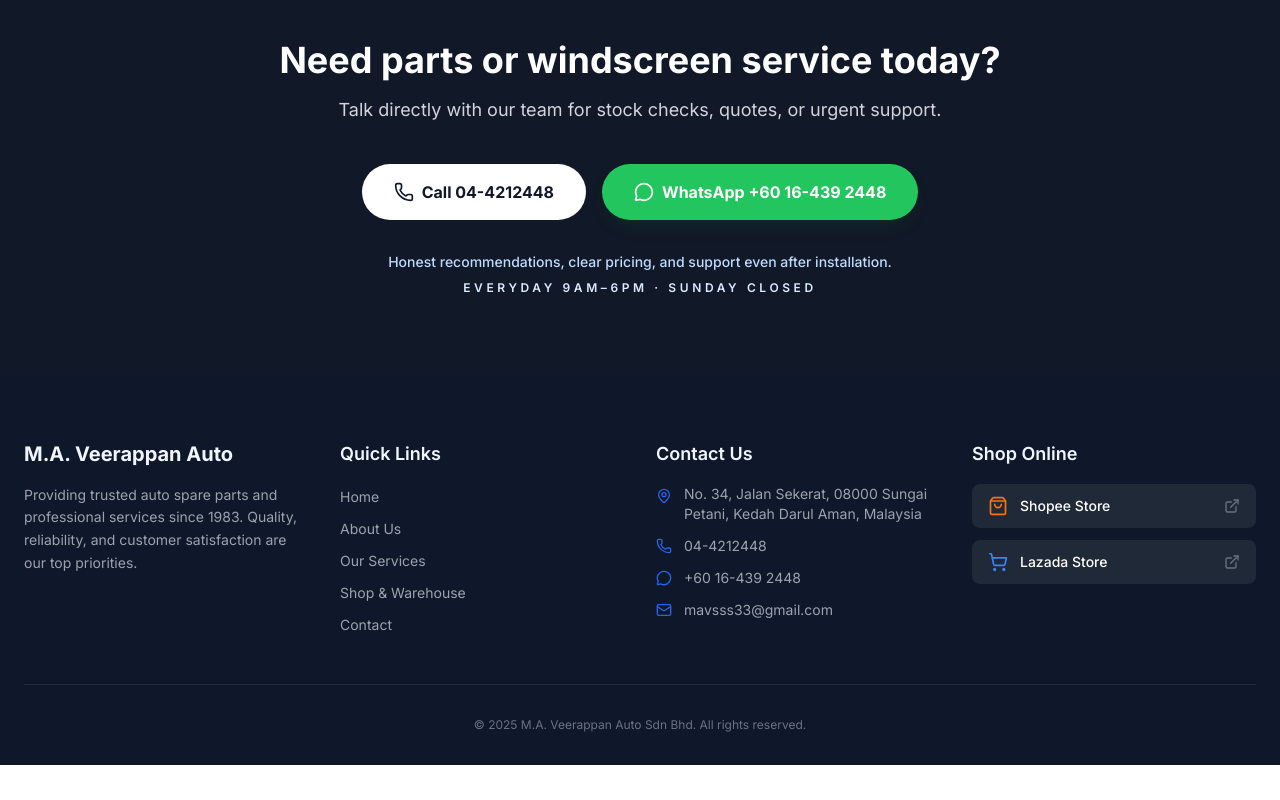
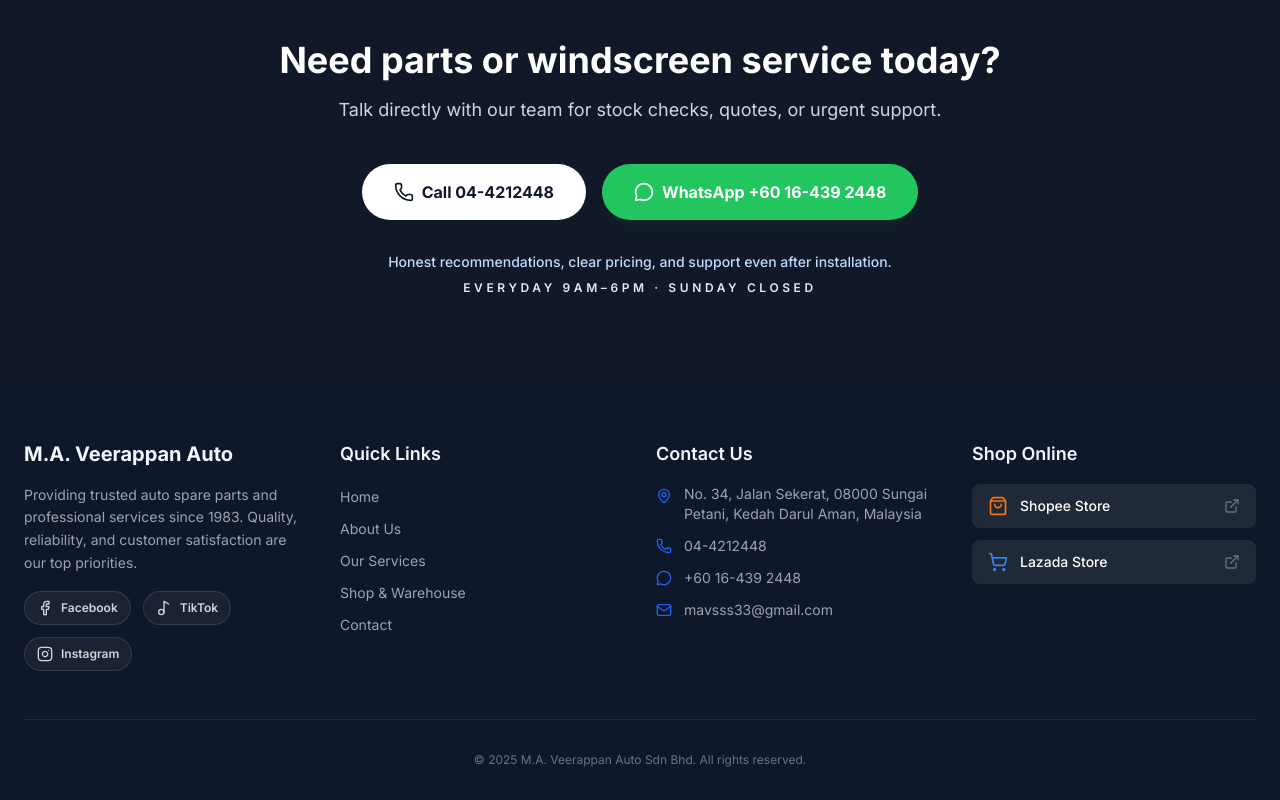
Before and after one commit to aurexissolution-web/mav, a React (Vite) app: page / in a window 1280 px wide. Shown: the part 4837-5637 px from the top of the page. Before the commit the page ends 5602 px from the top, so only its background shows below. Built offline with nearby package versions, Linux system fonts and the light colour scheme.

Commit message:
feat: add footer social icons

```diff
--- a/components/Footer.tsx
+++ b/components/Footer.tsx
@@ -1,10 +1,15 @@
 import React from 'react';
-import { MapPin, Phone, MessageCircle, Mail, ShoppingBag, ShoppingCart, ExternalLink } from 'lucide-react';
+import { MapPin, Phone, MessageCircle, Mail, ShoppingBag, ShoppingCart, ExternalLink, Facebook, Instagram, Music2 } from 'lucide-react';
 import { Link } from 'react-router-dom';
 
 const Footer: React.FC = () => {
   const shopeeLink = "https://shopee.com.my/mavsss33?entryPoint=ShopBySearch&searchKeyword=veerappan";
   const lazadaLink = "https://s.lazada.com.my/s.GDdC9?dsource=share&laz_share_info=2355118494_103_1600_0_2355120494_null&laz_token=354ad6ed4ab37e4190b0e2fa2b4d9204";
+  const socialLinks = [
+    { name: 'Facebook', href: 'https://www.facebook.com/p/MAVeerappan-Auto-Store-100057058075799/', icon: Facebook },
+    { name: 'TikTok', href: 'https://www.tiktok.com/@mav.veerappan', icon: Music2 },
+    { name: 'Instagram', href: 'https://www.tiktok.com/@mav.veerappan', icon: Instagram },
+  ];
 
   return (
     <footer className="bg-brand-navy text-white pt-16 pb-8">
@@ -17,6 +22,20 @@
             <p className="text-gray-400 text-sm leading-relaxed mb-4">
               Providing trusted auto spare parts and professional services since 1983. Quality, reliability, and customer satisfaction are our top priorities.
             </p>
+            <div className="flex flex-wrap gap-3">
+              {socialLinks.map(({ name, href, icon: Icon }) => (
+                <a
+                  key={name}
+                  href={href}
+                  target="_blank"
+                  rel="noopener noreferrer"
+                  className="inline-flex items-center space-x-2 px-3 py-2 bg-white/5 border border-white/10 rounded-full text-xs font-semibold text-gray-300 hover:text-white hover:bg-white/10 transition-colors"
+                >
+                  <Icon className="w-4 h-4" />
+                  <span>{name}</span>
+                </a>
+              ))}
+            </div>
           </div>
 
           {/* Quick Links */}
```
